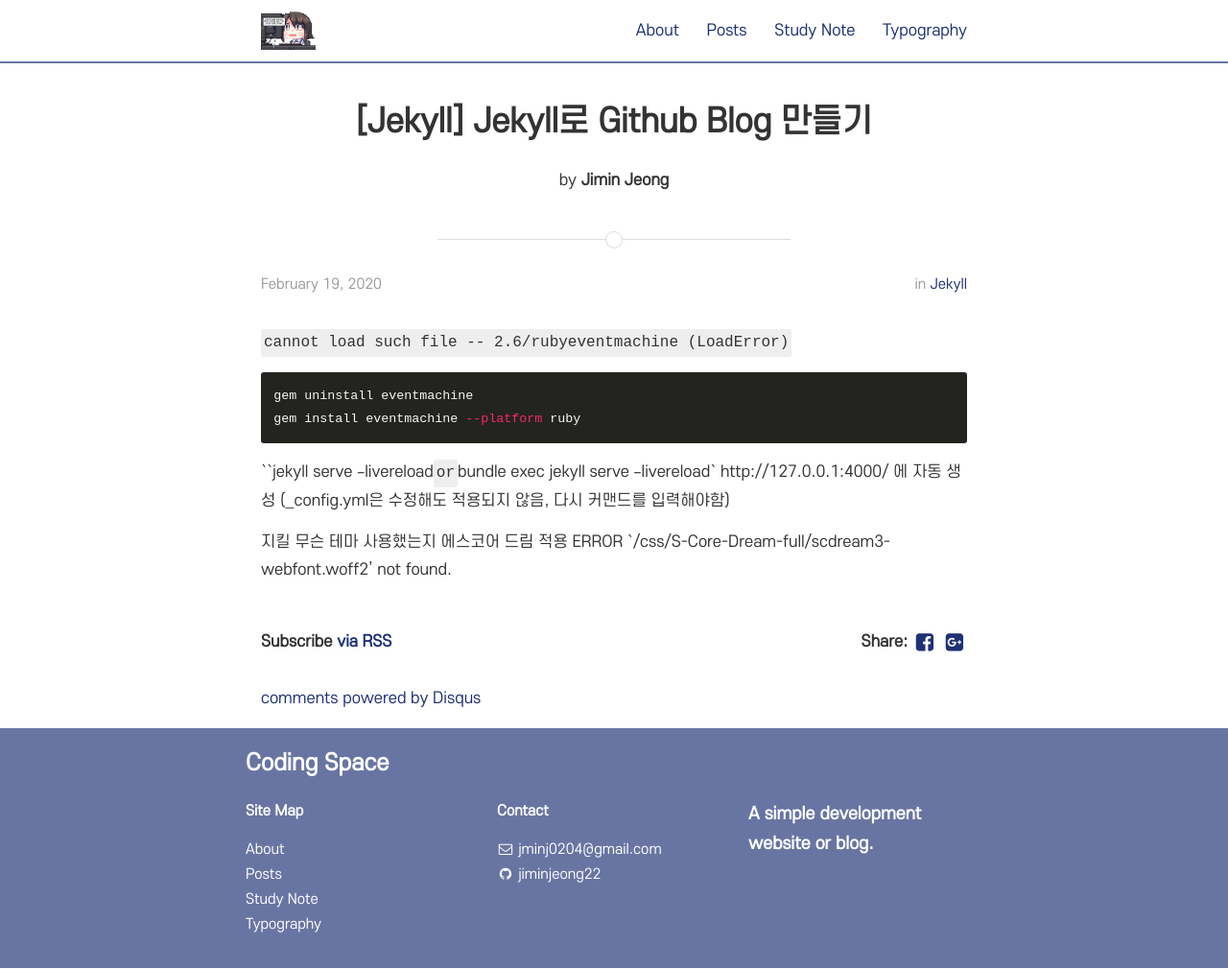
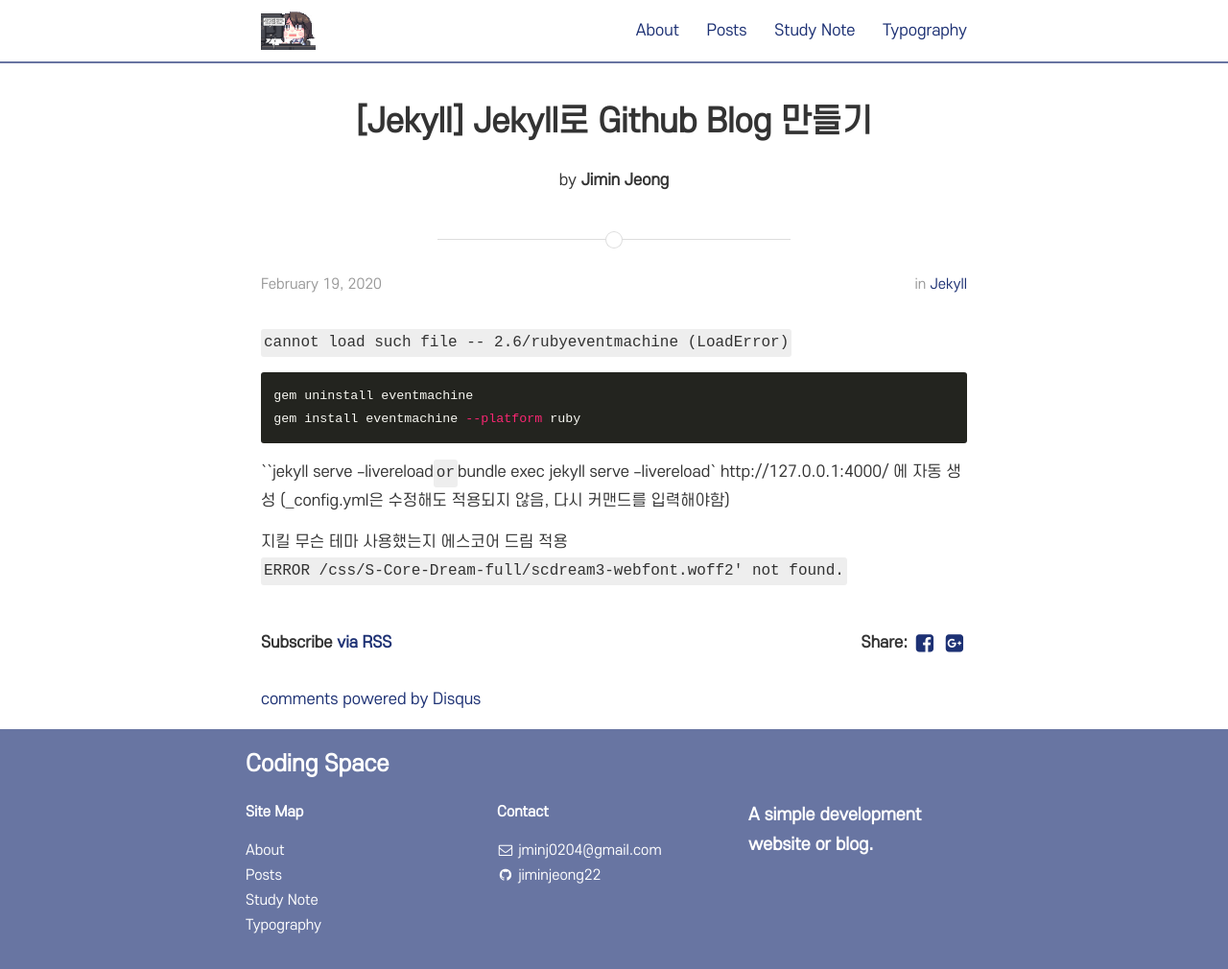
Before and after one commit to jminj0204/blog-posts, a Jekyll site: the page built from _posts/2020-02-19-jekyll-github-blog.md, in a window 1280 px wide and 1010 px high. Shown: the whole window at 96% size. Built offline with Jekyll 4.4.1, drawn with Linux system fonts in a browser that asks for light colours; nearby versions of some CDN libraries; comment, search, counter and statistics services are not loaded.

Commit message:
20200220

```diff
--- a/_posts/2020-02-19-jekyll-github-blog.md
+++ b/_posts/2020-02-19-jekyll-github-blog.md
@@ -17,4 +17,4 @@ http://127.0.0.1:4000/ 에 자동 생성 (_config.yml은 수정해도 적용되
 
 지킬 무슨 테마 사용했는지
 에스코어 드림 적용
-ERROR `/css/S-Core-Dream-full/scdream3-webfont.woff2' not found.
+`ERROR /css/S-Core-Dream-full/scdream3-webfont.woff2' not found.`
```
